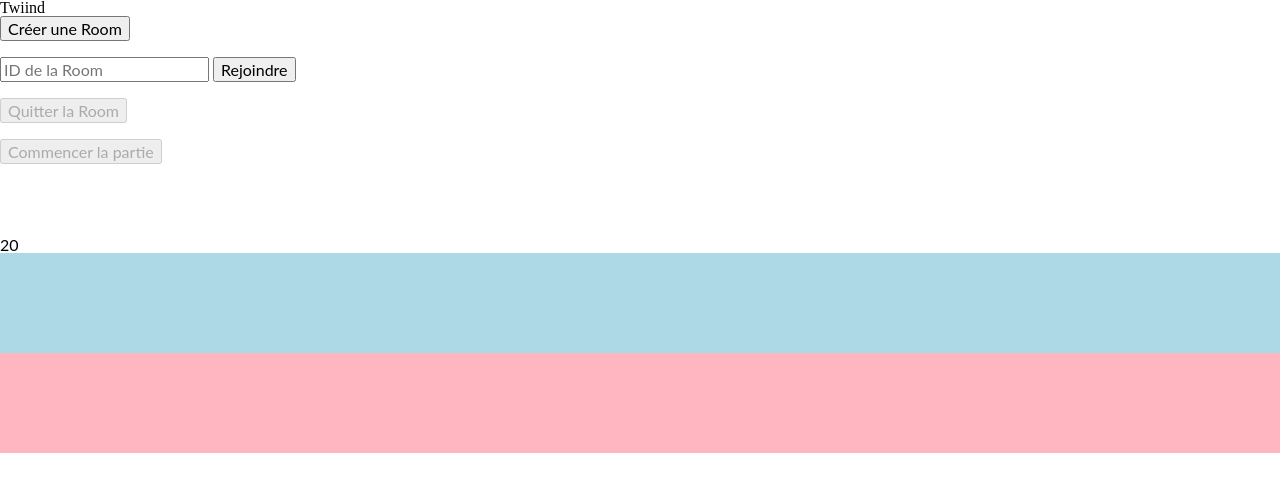
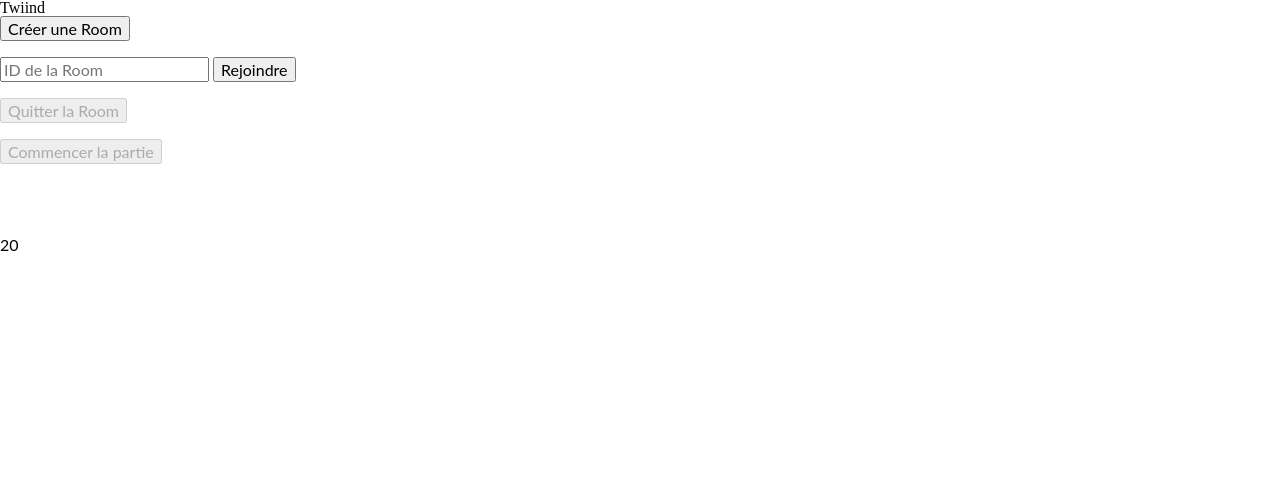
Before and after one commit to Nyssa0/Twiind, a website: page index.html in a window 1280 px wide. Drawn offline with nearby package versions, Linux system fonts and the light colour scheme; no server answers.

Commit message:
💄 Fix style

```diff
--- a/client.js
+++ b/client.js
@@ -332,7 +332,6 @@ socket.on('goodMatch', (index, firstCardIndex) => {
 
         checkEndGame();
     }
-
 });
 
 socket.on('badMatch', (index) => {
--- a/style.scss
+++ b/style.scss
@@ -13,14 +13,6 @@
 	grid-auto-flow: row;
 	justify-items: center;
 	gap: 50px;
-}
-
-.randomPokemons {
-	background-color: lightblue;
-}
-
-.evolvedPokemons {
-	background-color: lightpink;
 }
 
 .pokemon__card {
```
Also changed, not shown: style.css, 1 other file.
